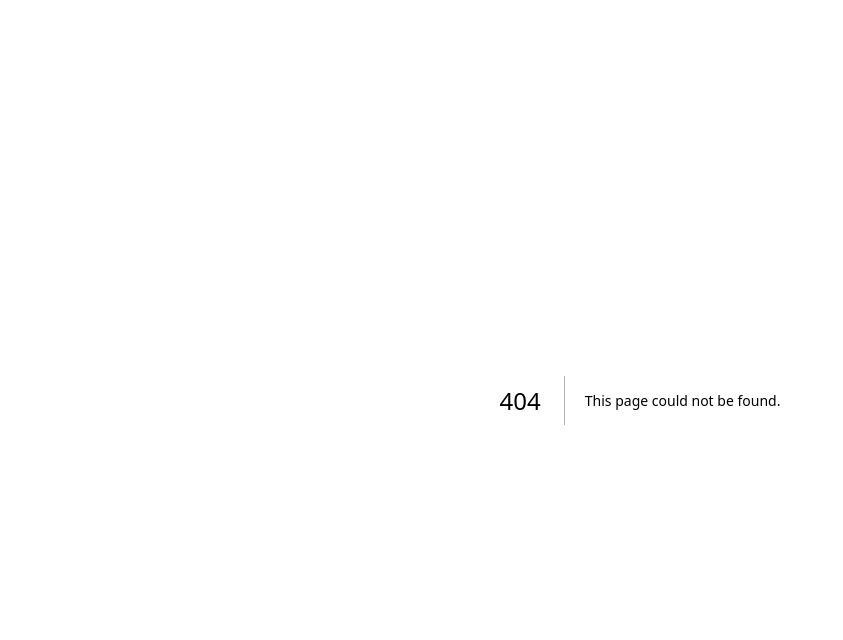
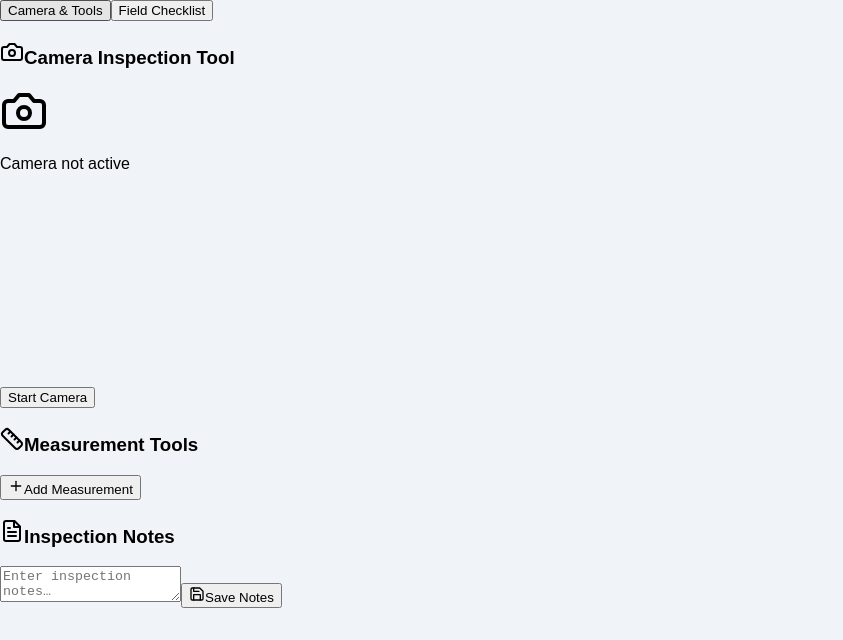
Before and after one commit to dustinstormnation/Reclaimtool1, a Next.js app: page / in a window 1280 px wide. Before the commit this address had no page. Shown: the top 640 px of the page, without its empty margins (0-843 px from the left). Built offline with nearby package versions, Linux system fonts and the light colour scheme.

Commit message:
Create index.js

```diff
--- /dev/null
+++ b/pages/index.js
@@ -0,0 +1,4 @@
+import InspectionTool from '../components/InspectionTool'
+export default function Home() {
+  return <InspectionTool />
+}
```
